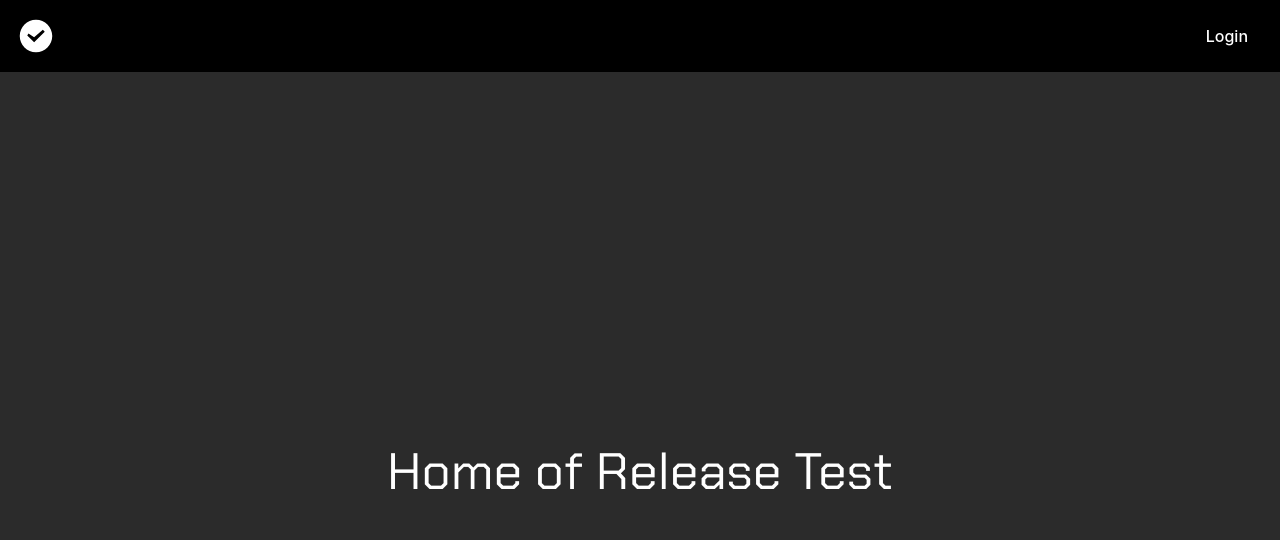
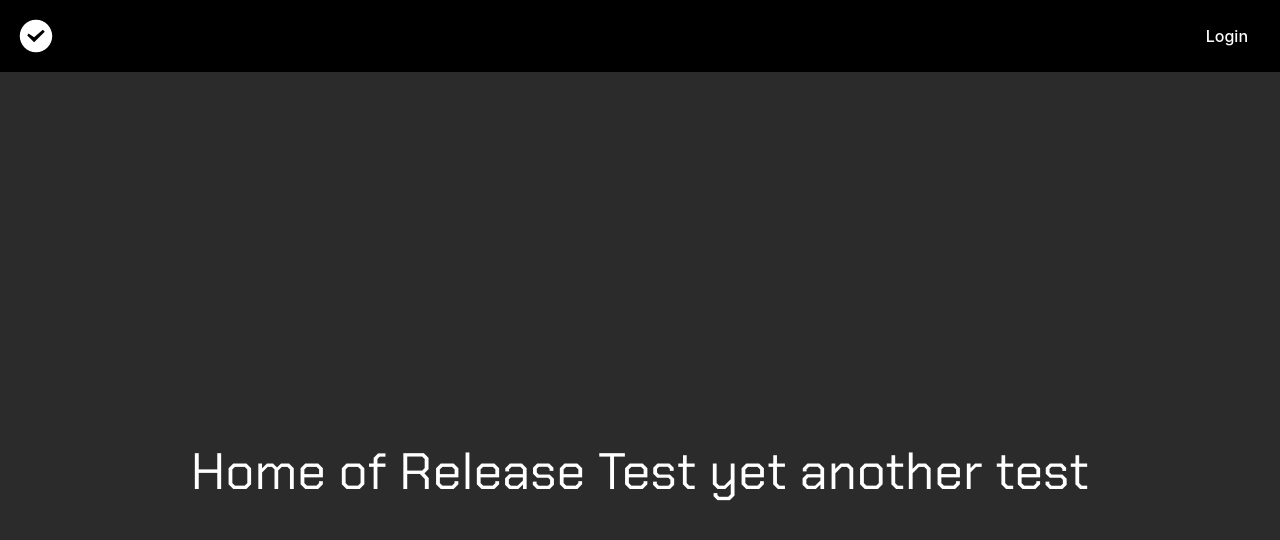
Before and after one commit to Andrew-R-Lawler/go-react-server, a React (Vite) app in the folder client/: page / in a window 1280 px wide. Shown: the top 540 px of the page. Built offline with nearby package versions, Linux system fonts and the light colour scheme; no server answers.

Commit message:
test commit for tags/workflow

```diff
--- a/client/src/components/homepage.tsx
+++ b/client/src/components/homepage.tsx
@@ -4,7 +4,7 @@ function HomePage() {
 
     return (
         <div className='flex-container'>
-            <h1 className='chakra-petch-regular text-white'>Home of Release Test</h1>
+            <h1 className='chakra-petch-regular text-white'>Home of Release Test yet another test</h1>
         </div>
     )
 }
```
